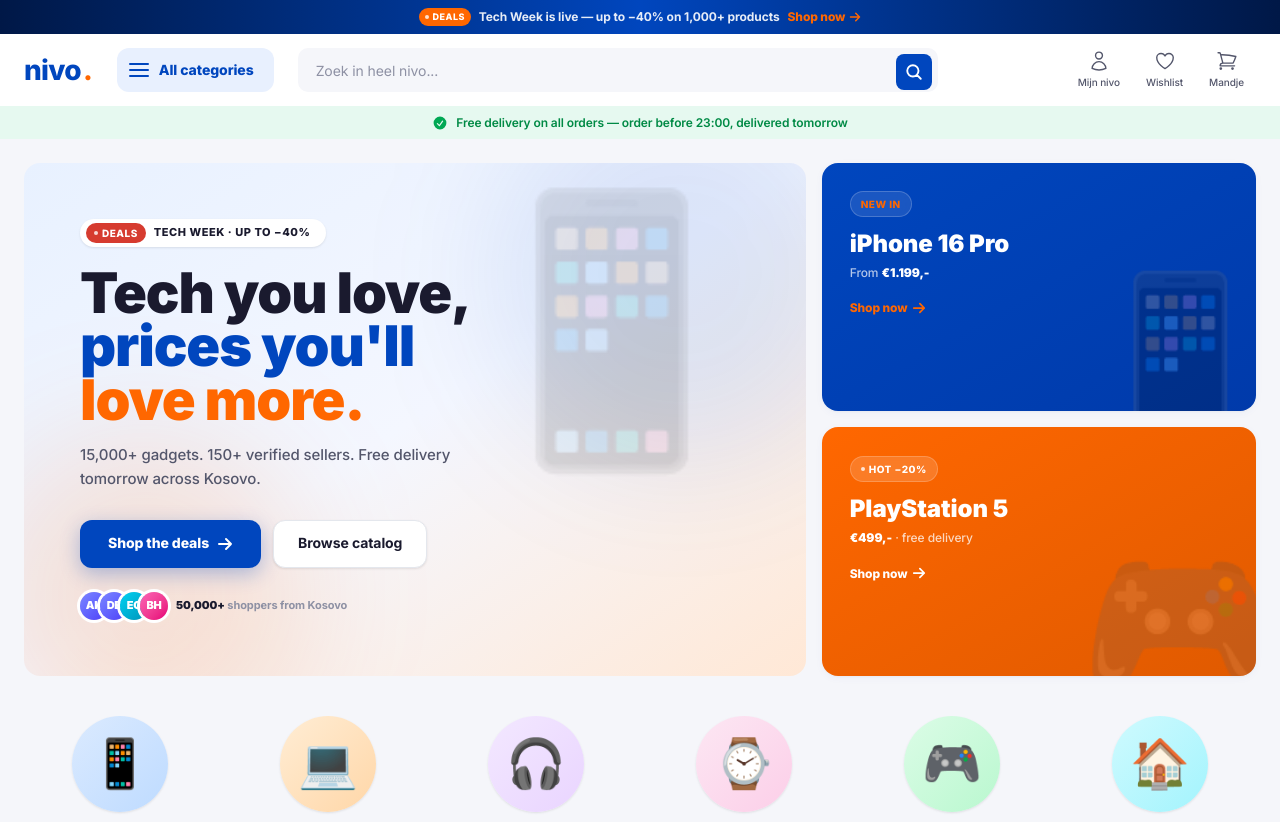
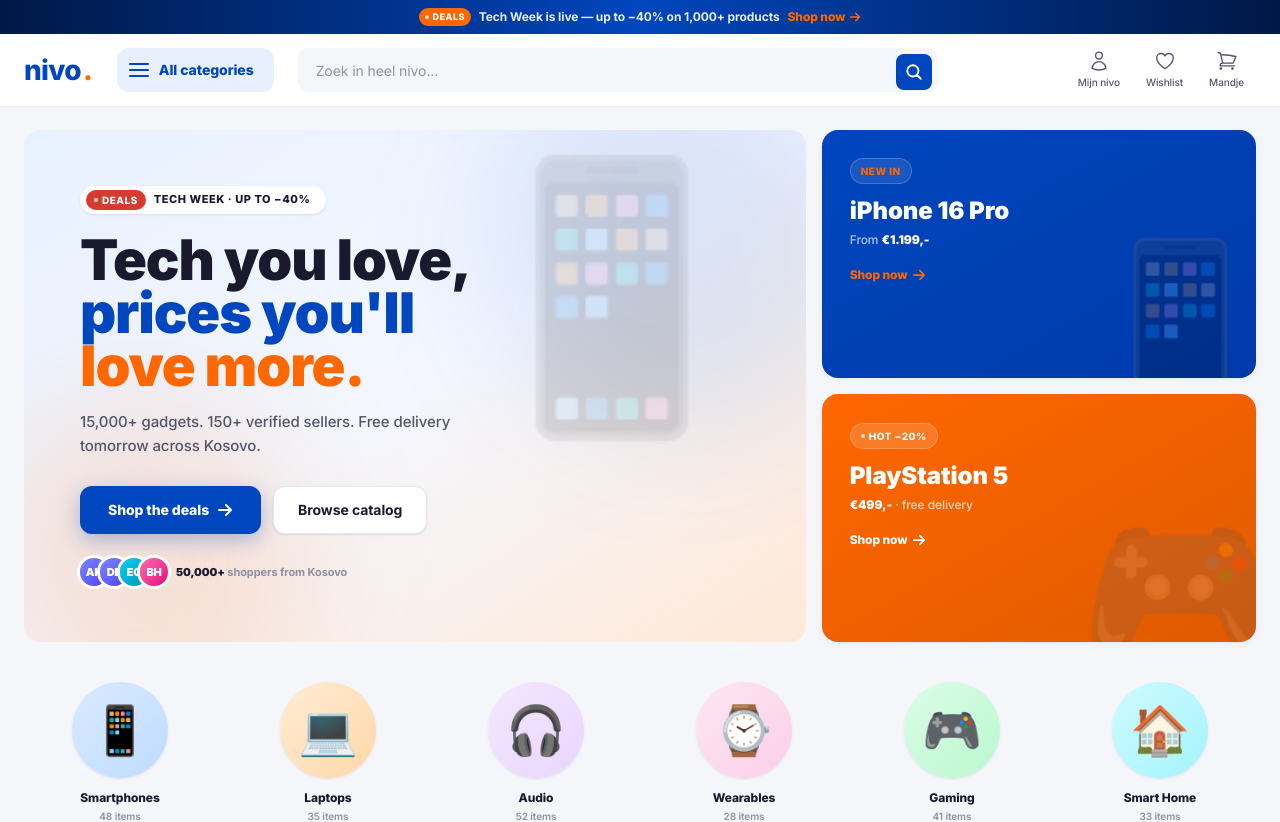
Before and after one commit to Lisander000/nivo, a Next.js app: page / in a window 1280 px wide. Shown: the top 822 px of the page. Built offline with nearby package versions, Linux system fonts and the light colour scheme.

Commit message:
Remove green free delivery strip from header

```diff
--- a/src/components/Header.tsx
+++ b/src/components/Header.tsx
@@ -280,16 +280,6 @@
 
       </div>
 
-      {/* Delivery promise */}
-      <div className="bg-success-light">
-        <div className="max-w-[1280px] mx-auto px-4 lg:px-6 py-[7px] flex items-center justify-center gap-2">
-          <svg className="w-[16px] h-[16px] text-success flex-shrink-0" viewBox="0 0 20 20" fill="currentColor">
-            <path fillRule="evenodd" d="M10 18a8 8 0 100-16 8 8 0 000 16zm3.857-9.809a.75.75 0 00-1.214-.882l-3.483 4.79-1.88-1.88a.75.75 0 10-1.06 1.061l2.5 2.5a.75.75 0 001.137-.089l4-5.5z" clipRule="evenodd" />
-          </svg>
-          <span className="text-[12px] text-success-dark font-semibold">Free delivery on all orders &mdash; order before 23:00, delivered tomorrow</span>
-        </div>
-      </div>
-
       {/* Mobile menu */}
       {mobileMenuOpen && (
         <div className="lg:hidden fixed inset-0 z-[100]">
```
